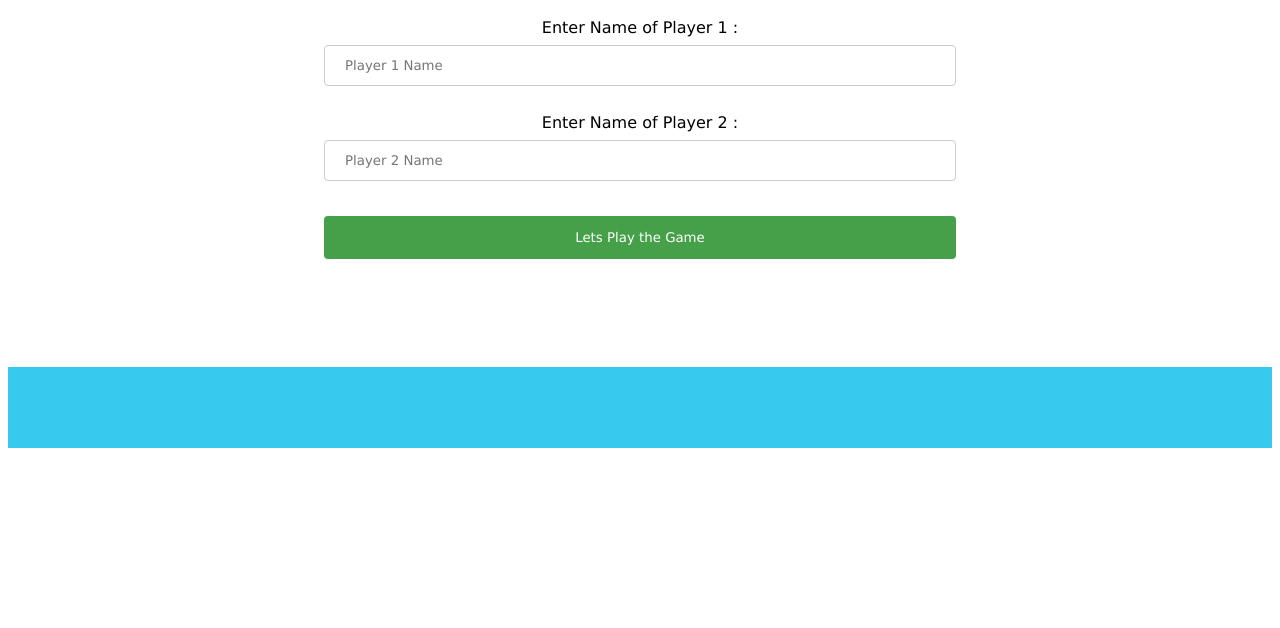
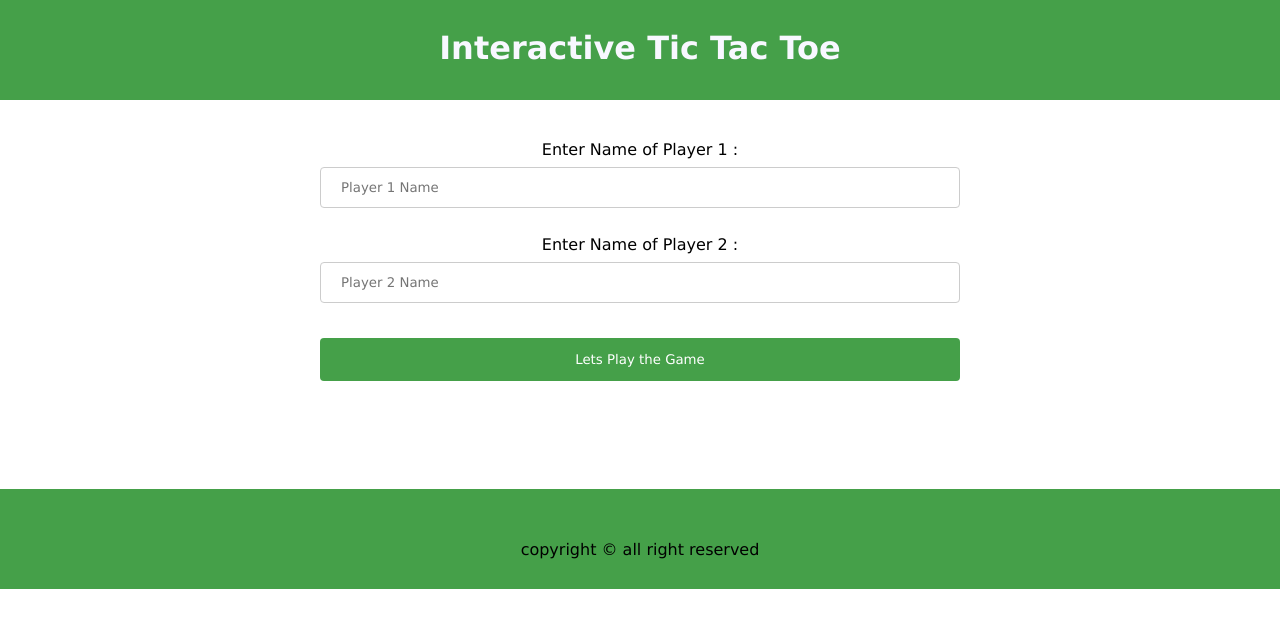
Before and after one commit to rahuljaim/tictactoe, a plain HTML site: page tictactoe.html in a window 1280 px wide. Drawn offline with Linux system fonts and the light colour scheme.

Commit message:
added styling to the page

```diff
--- a/style/tictacStyle.css
+++ b/style/tictacStyle.css
@@ -1,5 +1,15 @@
 * {
   font-family: Verdana, Geneva, Tahoma, sans-serif;
+  margin: 0 auto;
+}
+.title{
+    background-color: #45a049;
+    margin-bottom: 30px;
+    text-align: center;
+    height: 100px;
+    text-align: center;
+    line-height: 3;
+    color:ghostwhite;
 }
 .box {
   height: 100px;
@@ -108,8 +118,11 @@ input[type="submit"], input[type="reset"]:hover {
 .score {
   margin-top: 100px;
   height: 100%;
-  background-color: rgb(55, 201, 238);
+  background-color: #45a049;
   display: grid;
   grid-template-columns: 50% 50%;
   padding: 30px;
 }
+.ele-foot{
+    grid-column: 1 / 3;
+}
--- a/tictactoe.html
+++ b/tictactoe.html
@@ -12,6 +12,7 @@
 
 <body>
     <div class="tic">
+        <div class="title"><h1>Interactive Tic Tac Toe</h1></div>
         <div class="player_details">
             <form>
                 <label for="p1">Enter Name of Player 1 : </label>
@@ -47,6 +48,10 @@
                 <div id="person1"></div>
                 <div id="person2"></div>
             </div>
+            <div class="ele-foot">
+
+                <footer>copyright &copy; all right reserved</footer>
+            </div>
         </div>
     </div>
 
```
